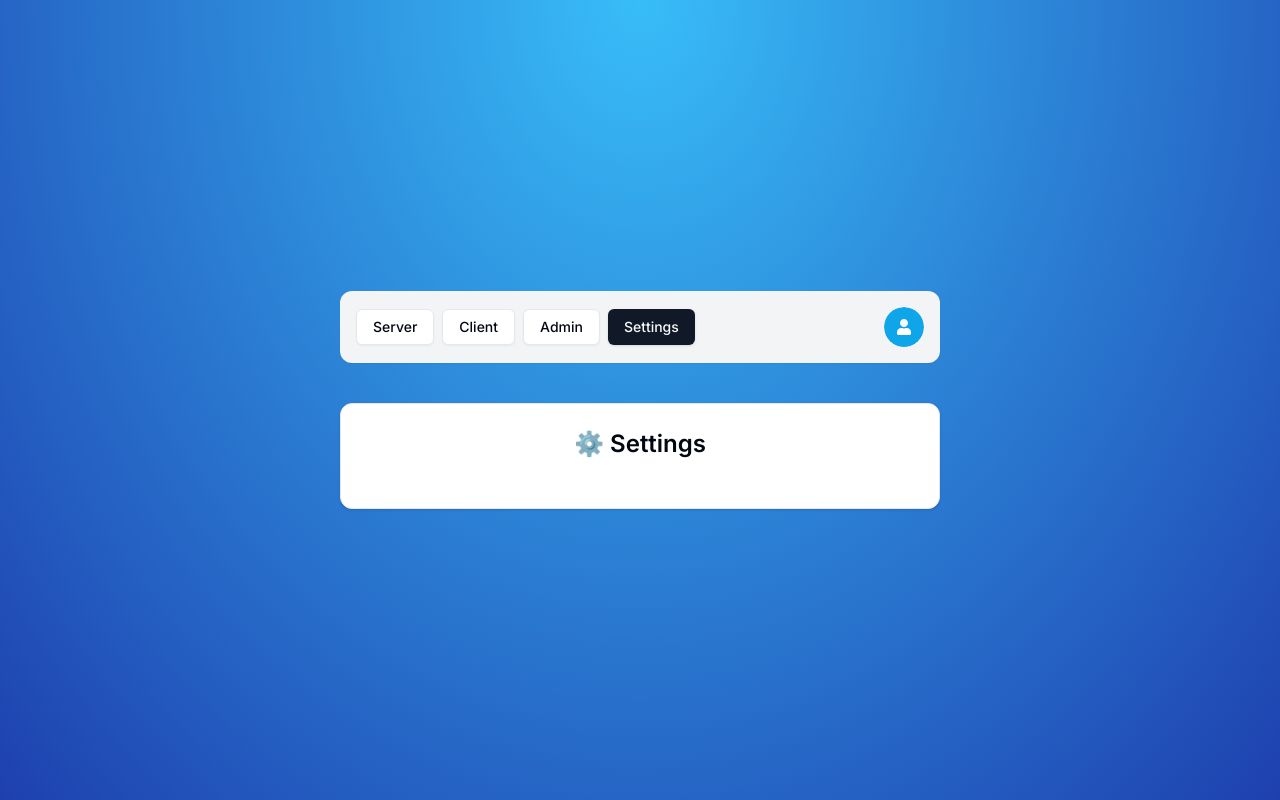
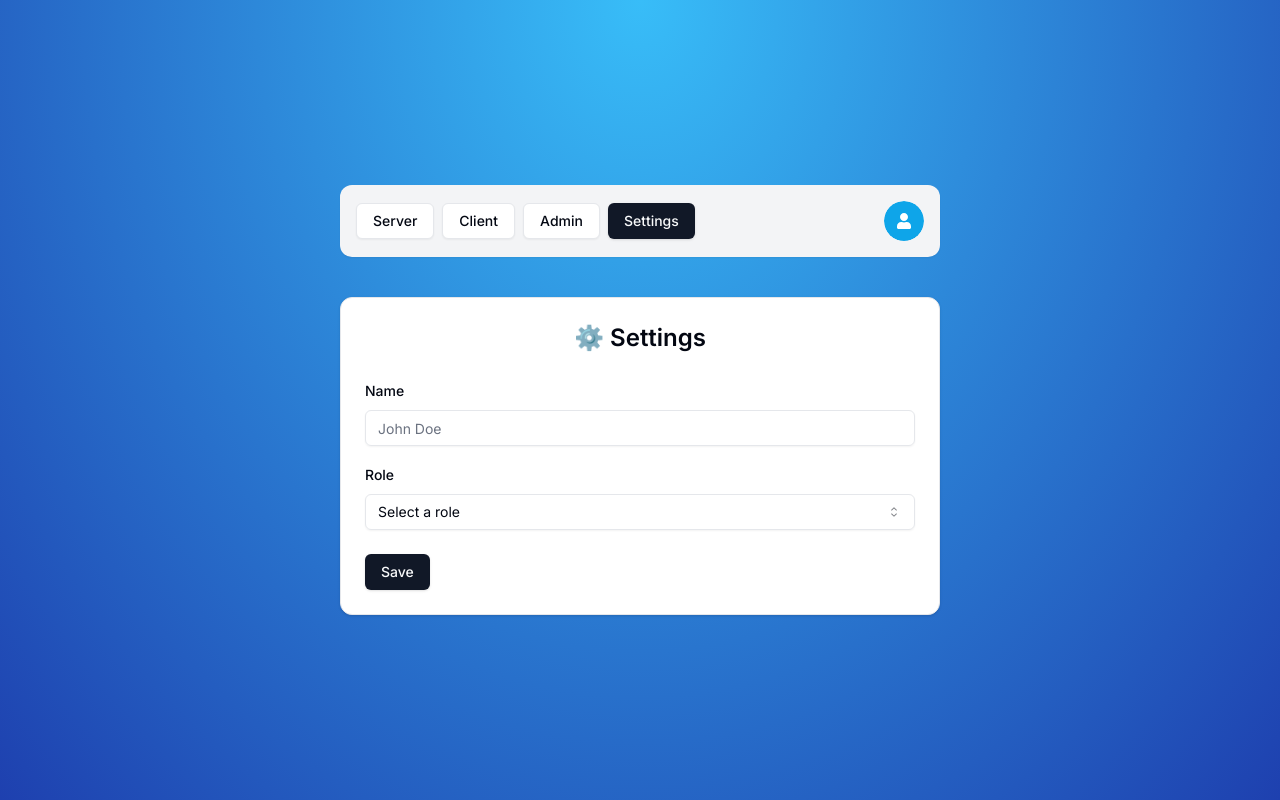
Before and after one commit to oussamakhadraoui/auth2, a Next.js app: page /settings in a window 1280 px wide. Built offline with nearby package versions, Linux system fonts and the light colour scheme; no server answers.

Commit message:
settings main page

```diff
--- a/src/app/(protected)/settings/page.tsx
+++ b/src/app/(protected)/settings/page.tsx
@@ -31,24 +31,53 @@ import { useCurrentUser } from '@/hooks/useCurrentUser'
 import FormError from '@/components/FormError'
 import FormSuccess from '@/components/FormSuccess'
 import { Card, CardHeader, CardContent } from '@/components/ui/card'
+import { setting } from '../../../../actions/setting'
+import { SettingSchema, typeSettings } from '@/lib/validation'
+import { UserRole } from '@prisma/client'
 interface pageProps {}
 
 const Page = ({}: pageProps) => {
   const user = useCurrentUser()
 
+  const [error, setError] = useState<string | undefined>()
+  const [success, setSuccess] = useState<string | undefined>()
+  const { update } = useSession()
+  const [isPending, startTransition] = useTransition()
+    const form = useForm<typeSettings>({
+      resolver: zodResolver(SettingSchema),
+      defaultValues: {
+        password: undefined,
+        newPassword: undefined,
+        name: user?.name || undefined,
+        email: user?.email || undefined,
+        role: user?.role || undefined,
+        isTwoFactorEnabled: user?.isTwoFactorEnabled || undefined,
+      },
+    })
 
+    const onSubmit = (values: typeSettings) => {
+      startTransition(() => {
+        setting(values)
+          .then((data) => {
+            if (data.error) {
+              setError(data.error)
+            }
 
-    const [error, setError] = useState<string | undefined>()
-    const [success, setSuccess] = useState<string | undefined>()
-    const { update } = useSession()
-    const [isPending, startTransition] = useTransition()
+            if (data.success) {
+              update()
+              setSuccess(data.success)
+            }
+          })
+          .catch(() => setError('Something went wrong!'))
+      })
+    }
   return (
     <Card className='w-[600px]'>
       <CardHeader>
         <p className='text-2xl font-semibold text-center'>⚙️ Settings</p>
       </CardHeader>
       <CardContent>
-        {/* <Form {...form}>
+        <Form {...form}>
           <form className='space-y-6' onSubmit={form.handleSubmit(onSubmit)}>
             <div className='space-y-4'>
               <FormField
@@ -181,7 +210,7 @@ const Page = ({}: pageProps) => {
               Save
             </Button>
           </form>
-        </Form> */}
+        </Form>
       </CardContent>
     </Card>
   )
```
